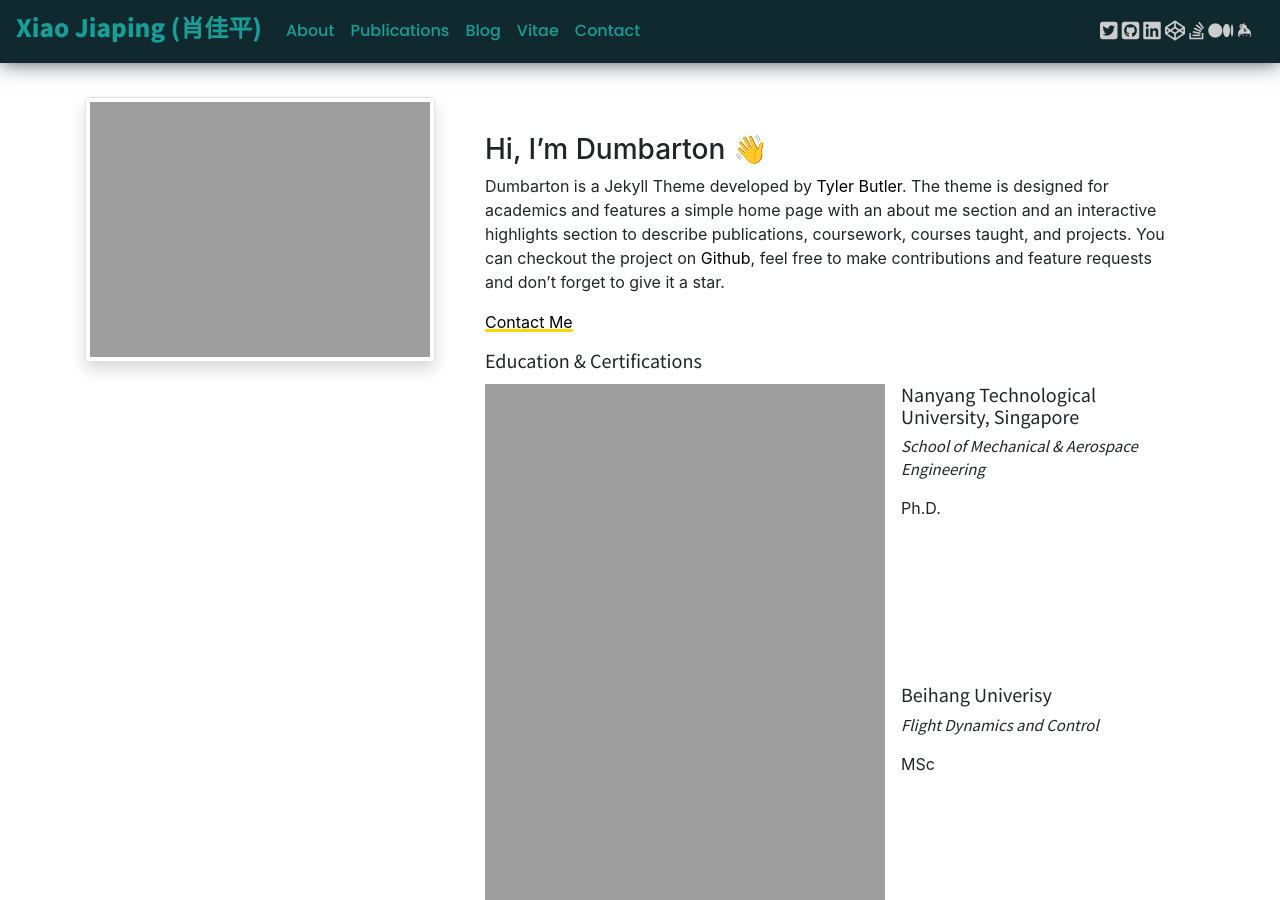
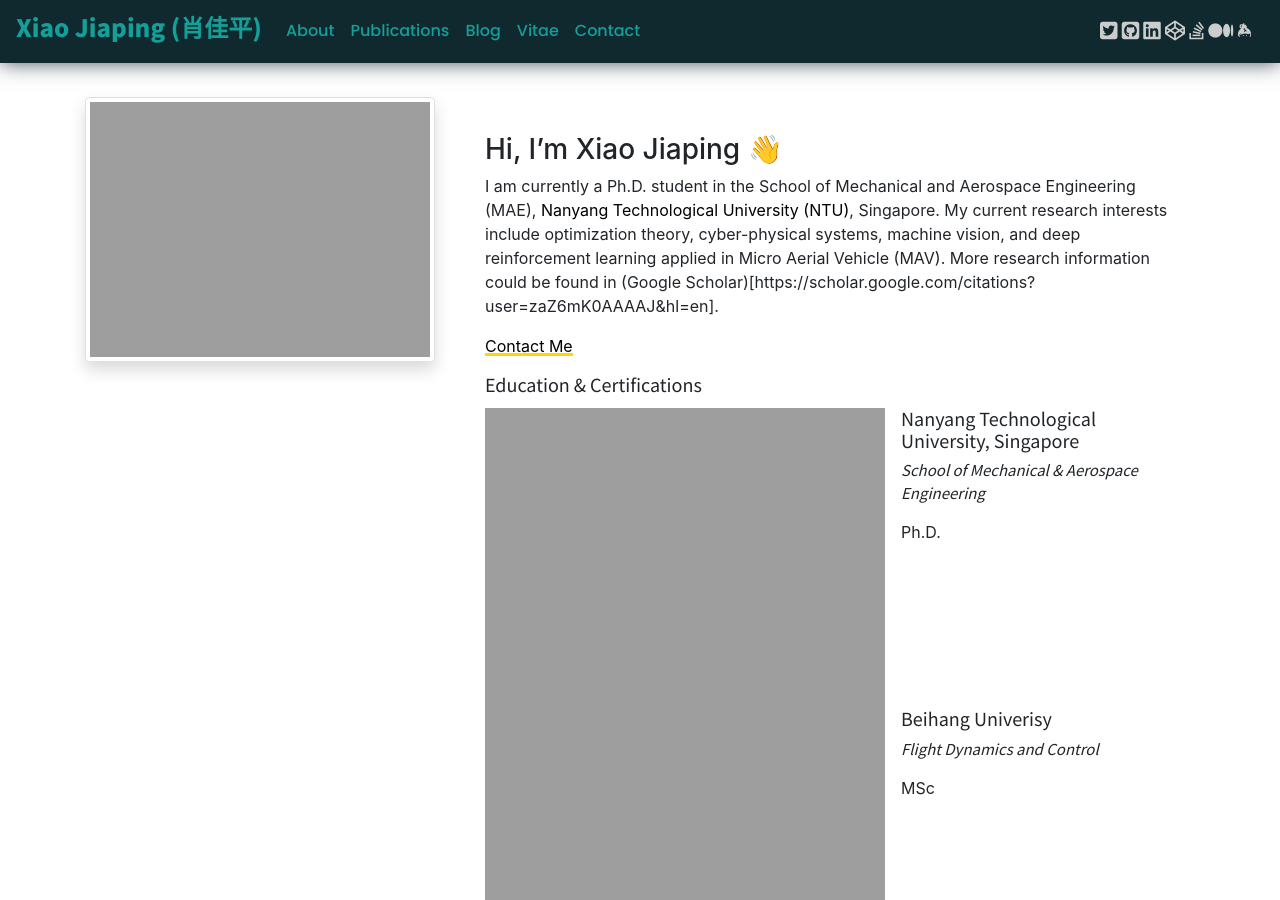
Before and after one commit to xjp99v5/pages, a Jekyll site: the page built from index.md, in a window 1280 px wide and 900 px high. Built offline with Jekyll 4.4.1, drawn with Linux system fonts in a browser that asks for light colours; nearby versions of some CDN libraries; comment, search, counter and statistics services are not loaded; our own code applies the rules of GitHub Pages for plain Markdown files.

Commit message:
update introduction.

```diff
--- a/index.md
+++ b/index.md
@@ -3,7 +3,8 @@ layout: home
 title:
 date: 2020-11-20
 ---
-### Hi, I'm Dumbarton 👋
-Dumbarton is a Jekyll Theme developed by [Tyler Butler](https://github.com/tcbutler320). The theme is designed for academics and features a simple home page with an about me section and an interactive highlights section to describe publications, coursework, courses taught, and projects. You can checkout the project on [Github](https://github.com/tcbutler320/Jekyll-Theme-Dumbarton), feel free to make contributions and feature requests and don't forget to give it a star.
+### Hi, I'm Xiao Jiaping 👋
+<!-- Dumbarton is a Jekyll Theme developed by [Tyler Butler](https://github.com/tcbutler320). The theme is designed for academics and features a simple home page with an about me section and an interactive highlights section to describe publications, coursework, courses taught, and projects. You can checkout the project on [Github](https://github.com/tcbutler320/Jekyll-Theme-Dumbarton), feel free to make contributions and feature requests and don't forget to give it a star. -->
+I am currently a Ph.D. student in the School of Mechanical and Aerospace Engineering (MAE), [Nanyang Technological University (NTU)](https://www.ntu.edu.sg/), Singapore. My current research interests include optimization theory, cyber-physical systems, machine vision, and deep reinforcement learning applied in Micro Aerial Vehicle (MAV). More research information could be found in (Google Scholar)[https://scholar.google.com/citations?user=zaZ6mK0AAAAJ&hl=en].
 
 <a href="/contact.html" class="highlighted">Contact Me</a>
```
Also changed, not shown: _data/education.yml (+6 -6 lines), 1 other file.
